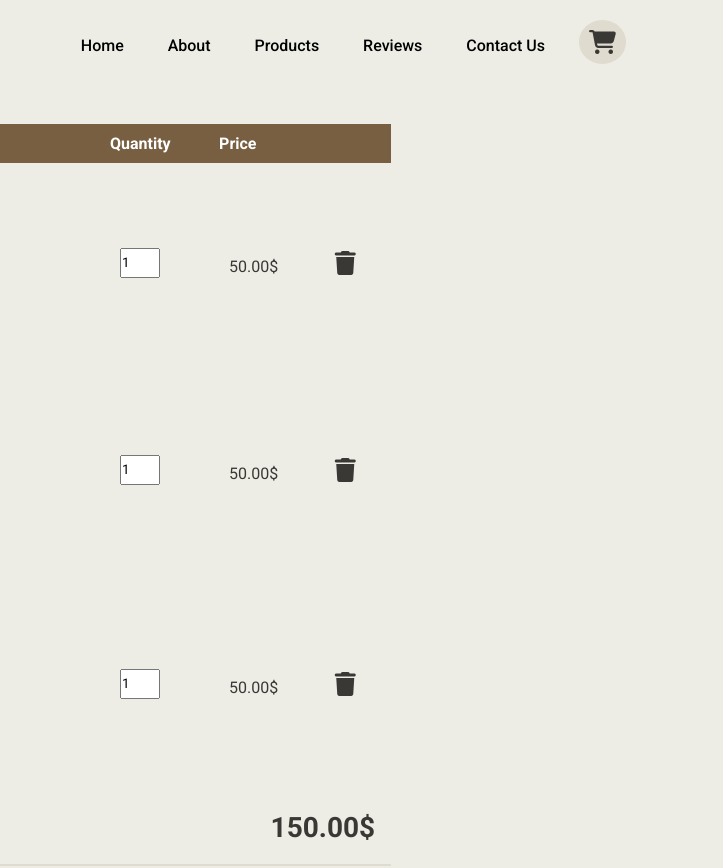
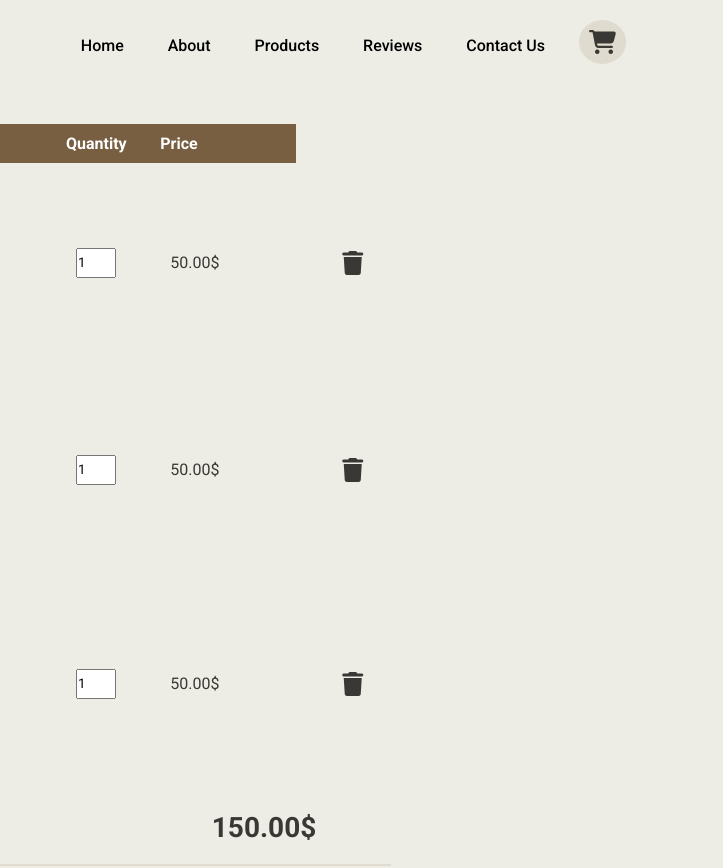
Before and after one commit to 1silentstar1/E-commerce-website, a plain HTML site: page cart.html in a window 1280 px wide. Shown: the top 868 px of the page, 557-1280 px from the left. Drawn offline with Linux system fonts and the light colour scheme.

Commit message:
Update cart.html

```diff
--- a/cart.html
+++ b/cart.html
@@ -50,6 +50,7 @@
         <th>
           Price
         </th>
+        <tr></tr>
 
       </tr>
       <tr>
@@ -58,7 +59,8 @@
           <img src="./images/product1.jpg" alt="#">
       </td>
         <td><input type="number" value="1"></td>
-        <td>50.00$  <i class="fa-solid fa-trash"></i></td>
+        <td>50.00$  </td>
+        <td><i class="fa-solid fa-trash"></i></td>
 
       </tr>
       <tr>
@@ -67,7 +69,8 @@
           <img src="./images/product2.jpg" alt="#">
       </td>
         <td><input type="number" value="1"></td>
-        <td>50.00$ <i class="fa-solid fa-trash"></i></td>
+        <td>50.00$  </td>
+        <td><i class="fa-solid fa-trash"></i></td>
       </tr>
       <tr>
         <td>
@@ -75,7 +78,8 @@
           <img src="./images/product3.jpg" alt="#">
       </td>
         <td><input type="number" value="1"></td>
-        <td>50.00$ <i class="fa-solid fa-trash"></i></td>
+        <td>50.00$  </td>
+        <td><i class="fa-solid fa-trash"></i></td>
       </tr>
       <tr>
         <td colspan="2" class="total">Total</td>
```
